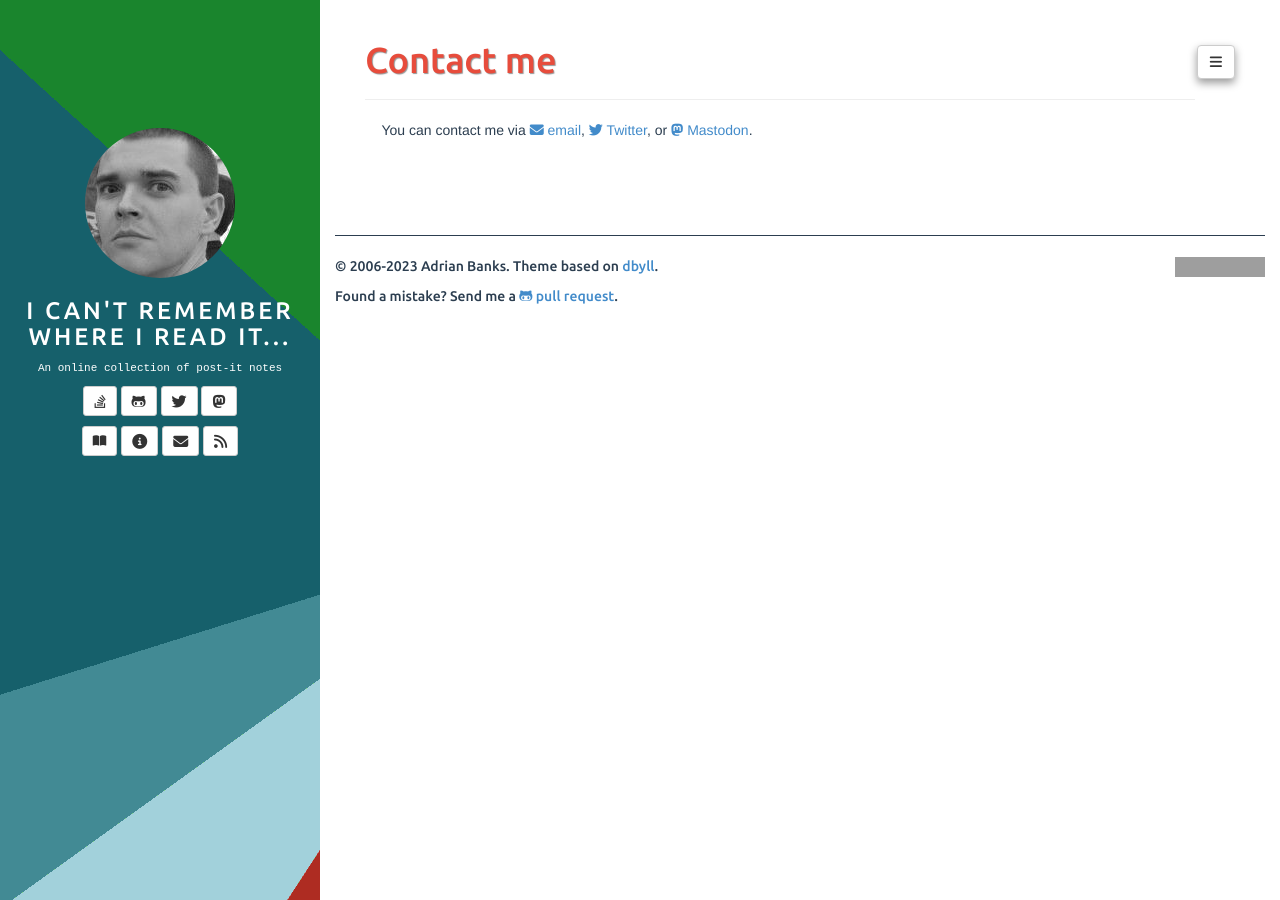
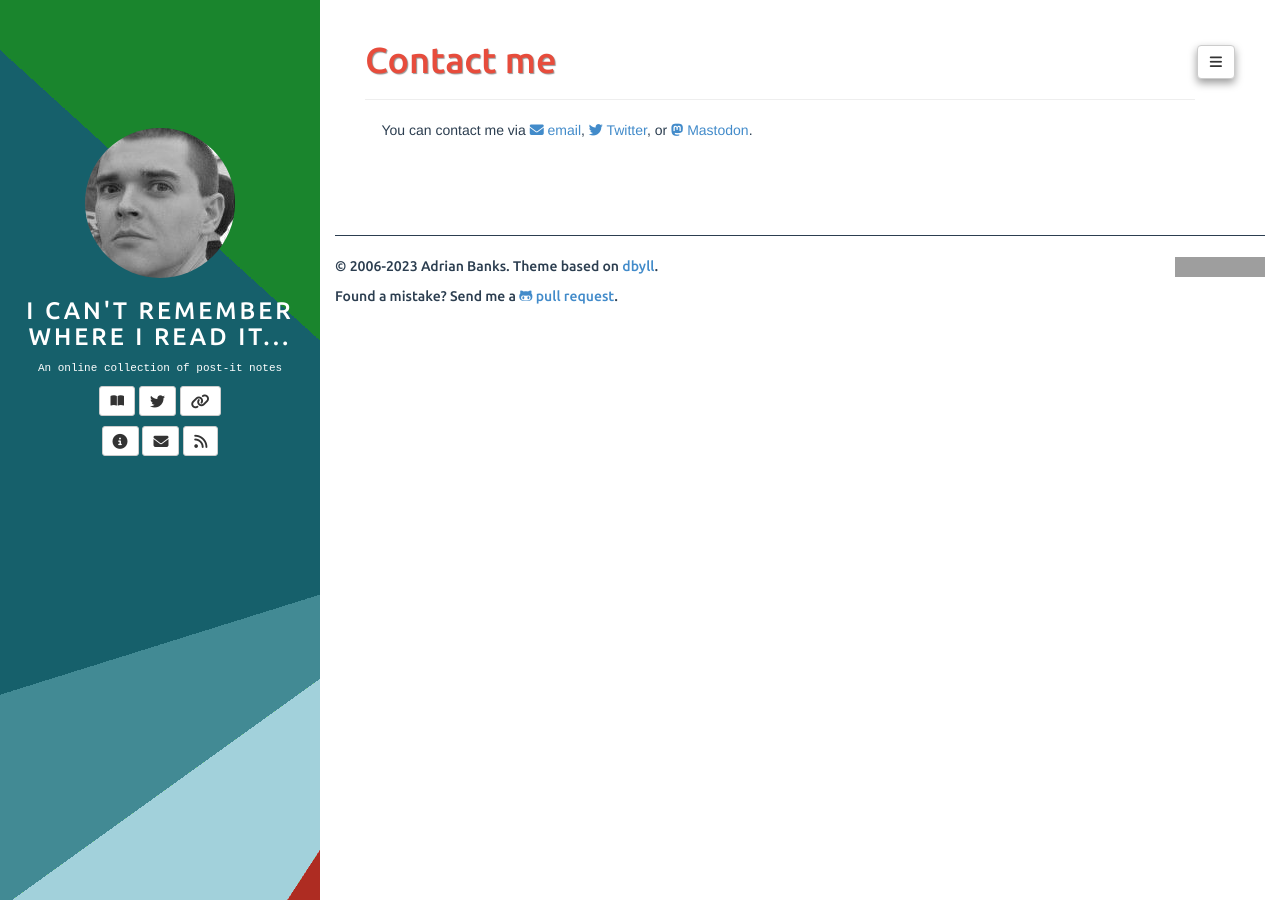
Before and after one commit to adrianbanks/adrianbanks.github.io, a Jekyll site: the page built from contact.md, in a window 1280 px wide. Built offline with Jekyll 4.4.1, drawn with Linux system fonts in a browser that asks for light colours; grey boxes are pictures that could not be loaded.

Commit message:
Tweak the sidebar and header links

```diff
--- a/_config.yml
+++ b/_config.yml
@@ -20,10 +20,6 @@ defaults:
 description: An online collection of post-it notes
 author:
   name: Adrian Banks
-  github: adrianbanks
-  twitter: adrianbanks
-  mastodon: mastodon.social/@adrianbanks
-  stackoverflow: 116923
   bio: An online collection of post-it notes
   email: websitecontact@adrianbanks.co.uk
   email_md5: 6de17b18a71b8b65b7fddfce827f123f
--- a/_includes/default.html
+++ b/_includes/default.html
@@ -17,8 +17,8 @@
 	<script src="http://html5shim.googlecode.com/svn/trunk/html5.js"></script>
 	<![endif]-->
 
+	<link href="https://twitter.com/adrianbanks" rel="me">
 	<link href="https://mastodon.social/@adrianbanks" rel="me">
-	<link href="https://twitter.com/adrianbanks" rel="me">
 	<link href="https://github.com/adrianbanks" rel="me">
 	<link href="https://stackoverflow.com/users/116923" rel="me">
 
@@ -64,21 +64,17 @@
 				<span class="icon-bar"></span>
 			</button>
 
+			<a type="button" class="navbar-toggle nav-link" href="https://linktr.ee/adrianbanks">
+				<i class="fa fa-link fa-lg"></i>
+			</a>
+
+			<a type="button" class="navbar-toggle nav-link" href="https://twitter.com/adrianbanks">
+				<i class="fa fa-twitter"></i>
+			</a>
+
 			<a type="button" class="navbar-toggle nav-link" href="/{{ site.sketchnotes_path }}">
 				<i class="fa fa-solid fa-book-open"></i>
 			</a>
-
-			{% if site.author.mastodon %}
-			<a type="button" class="navbar-toggle nav-link" href="https://{{ site.author.mastodon }}">
-				<i class="fa fa-brands fa-mastodon fa-lg"></i>
-			</a>
-			{% endif %}
-
-			{% if site.author.twitter %}
-			<a type="button" class="navbar-toggle nav-link" href="https://twitter.com/{{ site.author.twitter }}">
-				<i class="fa fa-twitter"></i>
-			</a>
-			{% endif %}
 
 			<a class="navbar-brand" href="/">
 				<img src="//www.gravatar.com/avatar/{{site.author.email_md5}}?s=35" class="img-circle" alt="Gravatar picture" />
--- a/_includes/sidebar.html
+++ b/_includes/sidebar.html
@@ -15,70 +15,42 @@
 
 <div id="contact-list" class="text-center">
 	<ul class="list-unstyled list-inline">
-		{% if site.author.stackoverflow %}
-		  <li title="StackOverflow">
-			  <a class="btn btn-default btn-sm" href="https://stackoverflow.com/users/{{ site.author.stackoverflow }}">
-			  <i class="fa fa-brands fa-stack-overflow fa-lg"></i>
-			</a>
-		  </li>
-		{% endif %}
-
-		{% if site.author.github %}
-		  <li title="GitHub">
-			  <a class="btn btn-default btn-sm" href="https://github.com/{{ site.author.github }}">
-			  <i class="fa fa-brands fa-github-alt fa-lg"></i>
-			</a>
-		  </li>
-		{% endif %}
-
-		{% if site.author.twitter %}
-		  <li title="Twitter">
-			  <a class="btn btn-default btn-sm" href="https://twitter.com/{{ site.author.twitter }}">
-			  <i class="fa fa-brands fa-twitter fa-lg"></i>
-			</a>
-		  </li>
-		{% endif %}
-
-		{% if site.author.mastodon %}
-		  <li title="Mastodon">
-			  <a class="btn btn-default btn-sm" href="https://{{ site.author.mastodon }}">
-			  <i class="fa fa-brands fa-mastodon fa-lg"></i>
-			</a>
-		  </li>
-		{% endif %}
-	</ul>
-
-	<ul class="list-unstyled list-inline">
-		{% if site.sketchnotes_path %}
 		<li title="Sketchnotes">
 			<a class="btn btn-default btn-sm" href="/{{ site.sketchnotes_path }}">
 				<i class="fa fa-solid fa-book-open"></i>
 			</a>
 		</li>
-		{% endif %}
 
-		{% if site.about_path %}
+		<li title="Twitter">
+			<a class="btn btn-default btn-sm" href="https://twitter.com/adrianbanks">
+				<i class="fa fa-brands fa-twitter fa-lg"></i>
+			</a>
+		</li>
+
+		<li title="Linktree">
+			<a class="btn btn-default btn-sm" href="https://linktr.ee/adrianbanks">
+				<i class="fa fa-link fa-lg"></i>
+		  	</a>
+		</li>
+  </ul>
+
+	<ul class="list-unstyled list-inline">
 		<li title="About">
 			<a class="btn btn-default btn-sm" href="/{{ site.about_path }}">
 				<i class="fa fa-info-circle fa-lg"></i>
 			</a>
 		</li>
-		{% endif %}
 
-		{% if site.contact_path %}
-		  <li title="Contact">
+		<li title="Contact">
 			<a class="btn btn-default btn-sm" href="/{{ site.contact_path }}">
-			  <i class="fa fa-envelope fa-lg"></i>
+				<i class="fa fa-envelope fa-lg"></i>
 			</a>
 		  </li>
-		{% endif %}
 
-		{% if site.rss_path %}
 		<li title="RSS">
 			<a class="btn btn-default btn-sm" href="/{{ site.rss_path }}">
 				<i class="fa fa-rss fa-lg"></i>
 			</a>
 		</li>
-		{% endif %}
 	</ul>
 </div>
```
